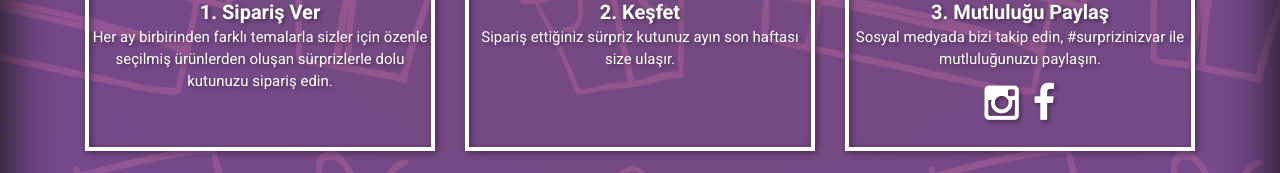
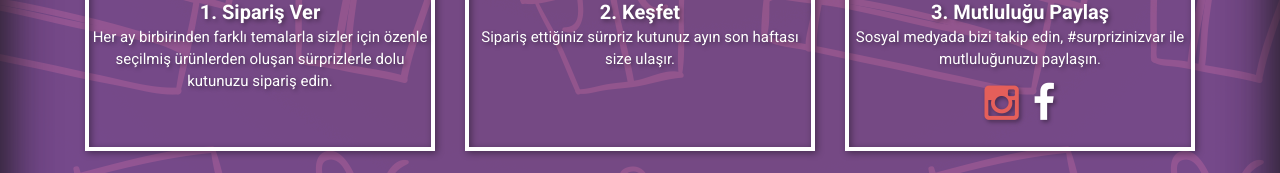
Before and after one commit to surprizinizvar/surprizinizvar.github.io, a plain HTML site: page index.html in a window 1280 px wide. In both pictures the pointer is over the icon 1001 px from the left and 2570 px from the top of the page. Shown: the part 2474-2647 px from the top of the page. Drawn offline with nearby package versions, Linux system fonts and the light colour scheme; some packages are replaced by stand-ins of ours.

Commit message:
social hovers

```diff
--- a/css/style.css
+++ b/css/style.css
@@ -37,6 +37,9 @@
   font-size: 40px;
   padding: 13px 0 0 0;
 }
+.social-nasilcalisir:hover{
+  color:#e45f5a;
+}
 .social-nasilcalisir-fb{
   padding-left: 10px;
 }
```
